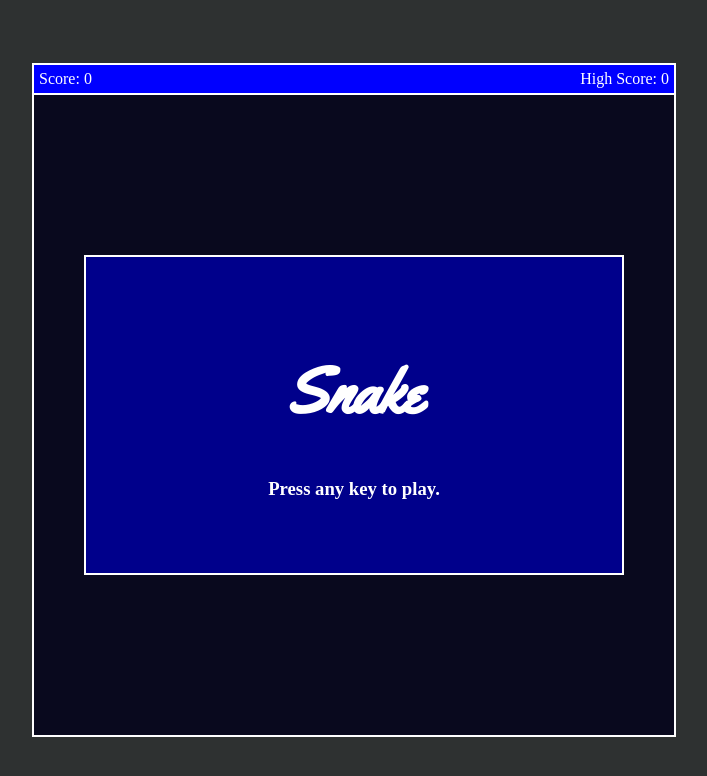
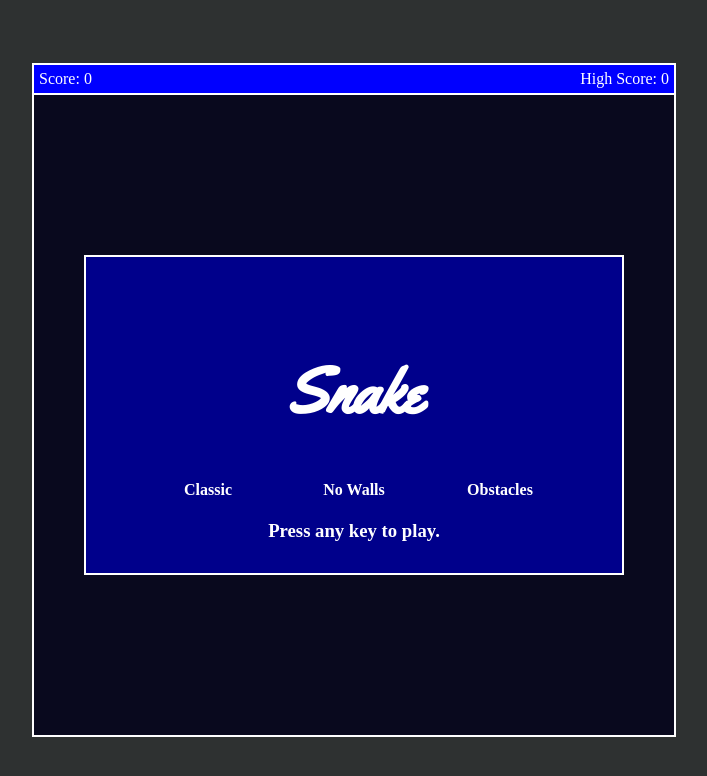
Before and after one commit to benamreview/CSEE5590-Group1-Lab, an Angular app in the folder Lab2/Snake/: page / in a window 1280 px wide. Shown: the top 776 px of the page, without its empty margins (286-993 px from the left). Built offline with nearby package versions, Linux system fonts and the light colour scheme.

Commit message:
Added menu

```diff
--- a/Lab2/Snake/src/app/board/board.component.css
+++ b/Lab2/Snake/src/app/board/board.component.css
@@ -23,10 +23,34 @@
   box-sizing: border-box;
 }
 
+#modes {
+  width: 100%;
+  text-align: center;
+  font-weight: bold;
+}
+
+#modes td {
+  width: calc(100% / 3);
+  cursor: pointer;
+}
+
+#modes td span {
+  display: none;
+}
+
+#modes td:hover span {
+  display: inline;
+}
+
 /* Game Board */
-table {
+#board {
   margin: auto;
   border-spacing: 0;
+}
+
+ul {
+  list-style-type: none;
+  padding: 0;
 }
 
 /* Snake Logo */
@@ -41,7 +65,7 @@ h2 {
 }
 
 /* Tiles */
-td {
+#board td {
   height: 32px;
   width: 32px;
   padding: 0;
--- a/Lab2/Snake/src/app/board/board.component.html
+++ b/Lab2/Snake/src/app/board/board.component.html
@@ -2,10 +2,17 @@
   <div class="banner" *ngIf="!started">
     <h1>Snake</h1>
     <h2 *ngIf="gameOver">GAME OVER</h2>
+    <table id="modes" *ngIf="gameOver || !started">
+      <tr>
+        <td><span>[</span>Classic<span>]</span></td>
+        <td><span>[</span>No Walls<span>]</span></td>
+        <td><span>[</span>Obstacles<span>]</span></td>
+      </tr>
+    </table>
     <h3>Press any key to play{{gameOver ? ' again' : ''}}.</h3>
   </div>
 
-  <table>
+  <table id="board">
     <tr *ngFor="let row of board">
       <td *ngFor="let col of row"
           [class.fruit]="col.type == Item.Fruit"
```
